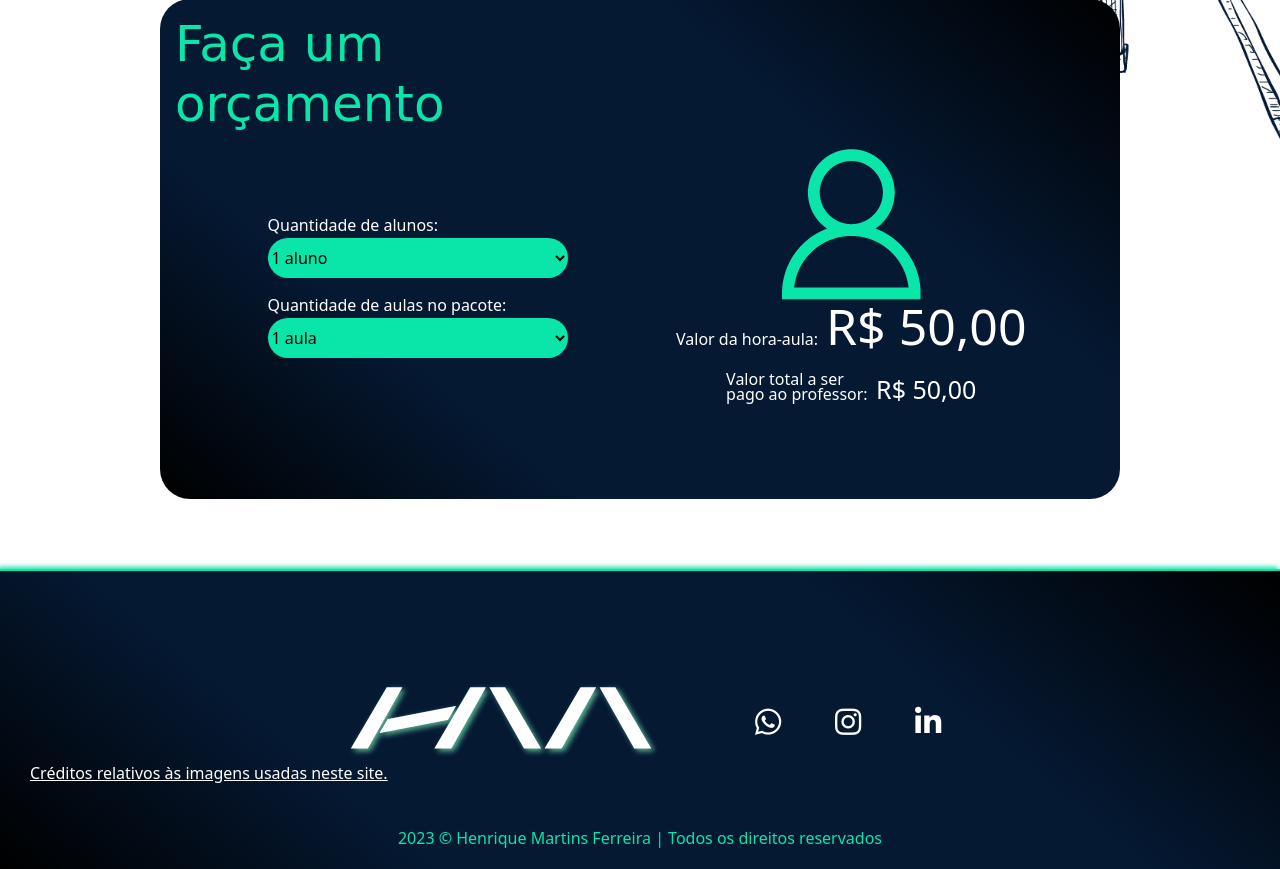
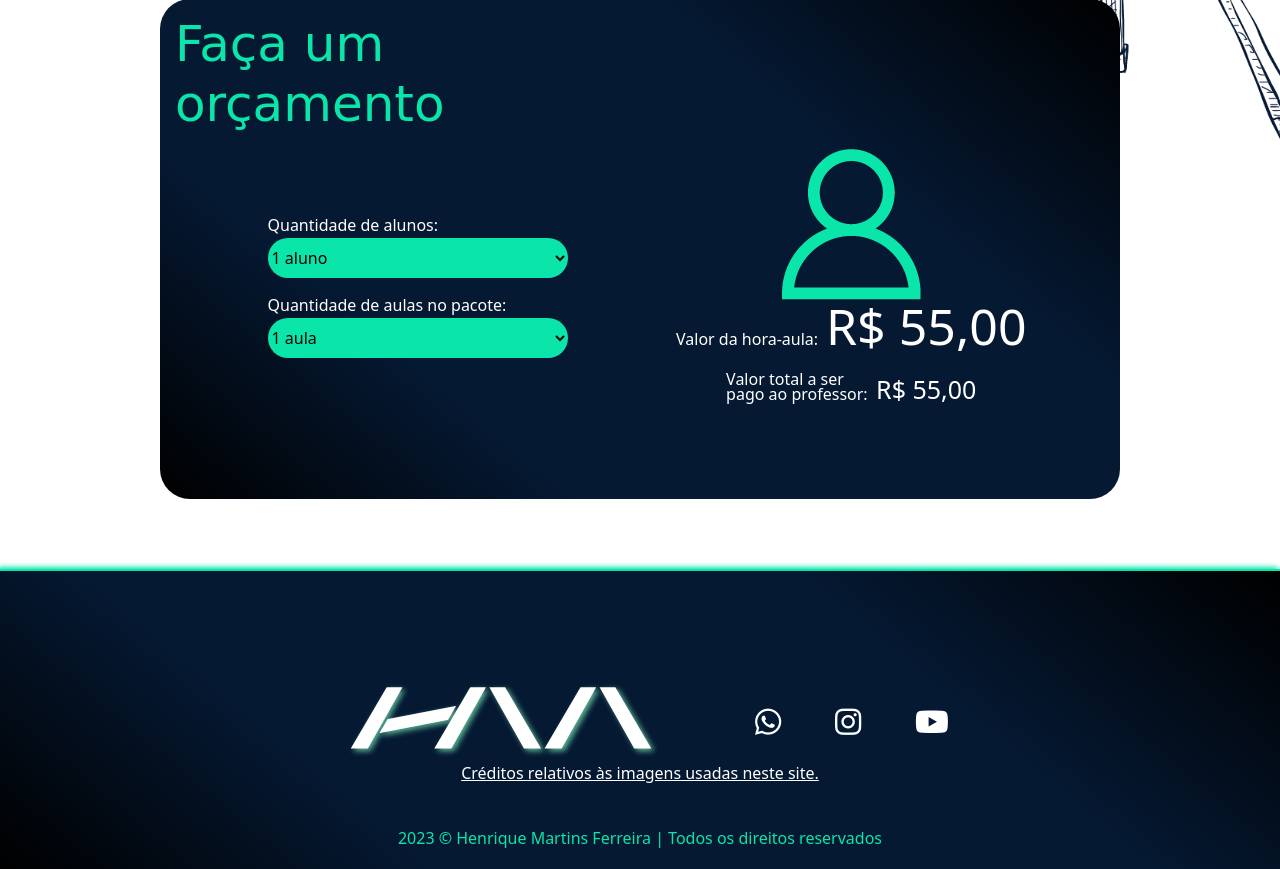
Before and after one commit to Henrique0501/Site-Prof-Henrique, a Flask app: page / in a window 1280 px wide. Shown: the part 3040-3909 px from the top of the page. Run offline with Flask 2, Linux system fonts and the light colour scheme; some libraries are stand-ins or nearby versions; some web fonts are replaced.

Commit message:
ajustes finais

```diff
--- a/static/styles/base.css
+++ b/static/styles/base.css
@@ -151,8 +151,11 @@ position: absolute;
 bottom: 3px;
 }
 
+footer{
+text-align: center;
+}
+
 .cred{
-margin-left: 30px;
 color: white;
 }
 
--- a/static/styles/lampadas.js
+++ b/static/styles/lampadas.js
@@ -125,7 +125,7 @@ const dicPrecos = {"Alunos": [1,2,3],
                 1: [55,90,105],
                 2: [96,160,198],
                 4: [180, 280, 360],
-                8: [344, 512, 696]
+                8: [344, 512, 600]
                 }
 
 selectAlunos.onchange = function(){
--- a/templates/base.html
+++ b/templates/base.html
@@ -60,9 +60,9 @@
             <img src="{{ url_for('static', filename='imagens/logo-hm_1.png') }}">
             <nav>
                 <ul class="nav-list">
-                    <li class="nav-item"><a href="https://www.linkedin.com/in/henrique-martins-b3121721b/" target="_blank"><i class="fa-brands fa-whatsapp"></i></a></li>
-                    <li class="nav-item"><a href="https://www.instagram.com/henriquemartins05/" target="_blank"><i class="fa-brands fa-instagram"></i></a></li>
-                    <li class="nav-item"><a href="https://www.linkedin.com/in/henrique-martins-b3121721b/" target="_blank"><i class="fa-brands fa-linkedin-in"></i></a></li>
+                    <li class="nav-item"><a href="https://wa.me/5561991491939?text=Ol%C3%A1!%0AGostaria%20de%20marcar%20uma%20aula%20particular." target="_blank"><i class="fa-brands fa-whatsapp"></i></a></li>
+                <li class="nav-item"><a href="https://www.instagram.com/prof_henriquemartins/" target="_blank"><i class="fa-brands fa-instagram"></i></a></li>
+                <li class="nav-item"><a href="https://www.youtube.com/@SuperFisica." target="_blank"><i class="fa-brands fa-youtube"></i></a></li>
                 </ul>
             </nav>
         </div>
--- a/templates/index.html
+++ b/templates/index.html
@@ -155,19 +155,19 @@
                         <table>
                             <tr id="line1">
                                 <td class="coluna1" id="label-preco-por-aluno-hora">Valor da hora-aula:</td>
-                                <td class="preco-por-aluno-hora letra-grande">R$ 50,00</td>
+                                <td class="preco-por-aluno-hora letra-grande">R$ 55,00</td>
                             </tr>
                         </table>
                         <table>
                             <tr id="line2">
                                 <td class="coluna1" style="line-height: 15px;">Valor total<br>(para cada aluno):</td>
-                                <td class="preco-por-aluno letra-media">R$ 50,00</td>
+                                <td class="preco-por-aluno letra-media">R$ 55,00</td>
                             </tr>
                         </table>
                         <table>
                             <tr id="line3">
                                 <td class="coluna1" style="line-height: 15px;">Valor total a ser pago ao professor:</td>
-                                <td class="preco-total letra-media">R$ 50,00</td>
+                                <td class="preco-total letra-media">R$ 55,00</td>
                             </tr>
                         </table>
                     </div>
```
